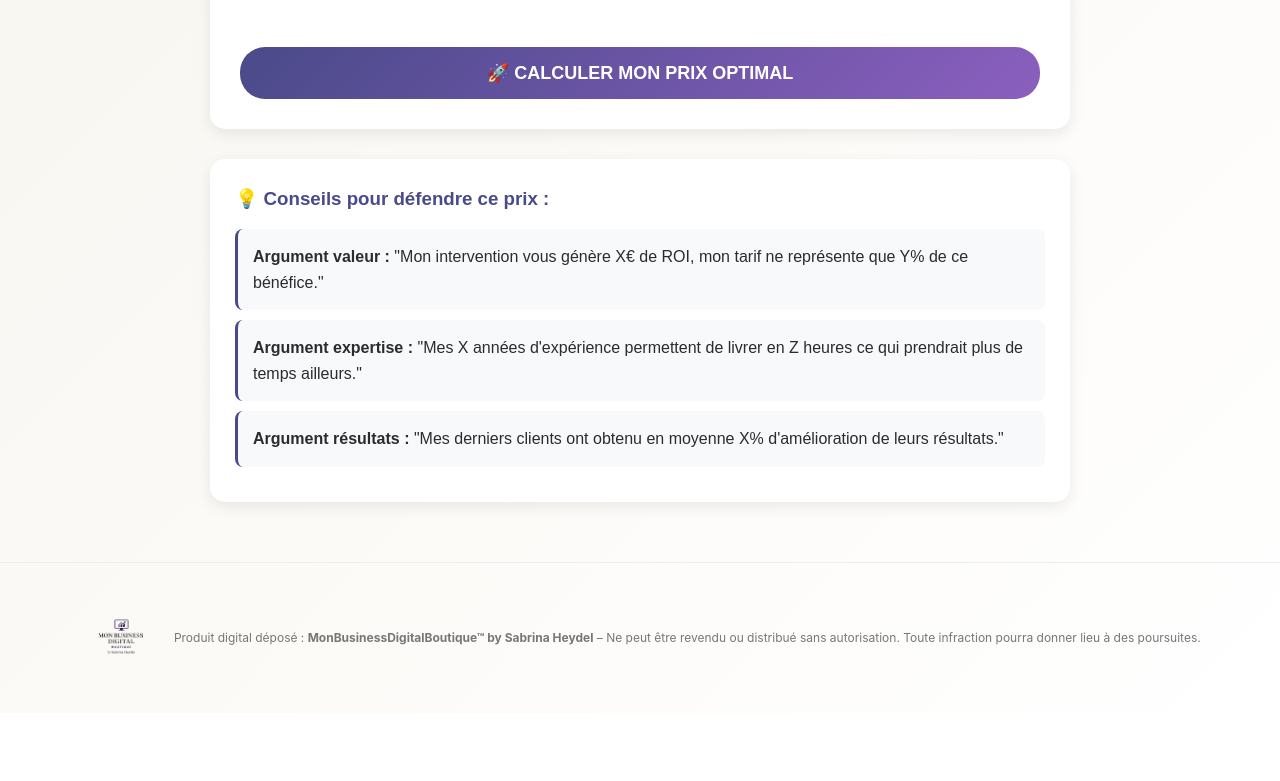
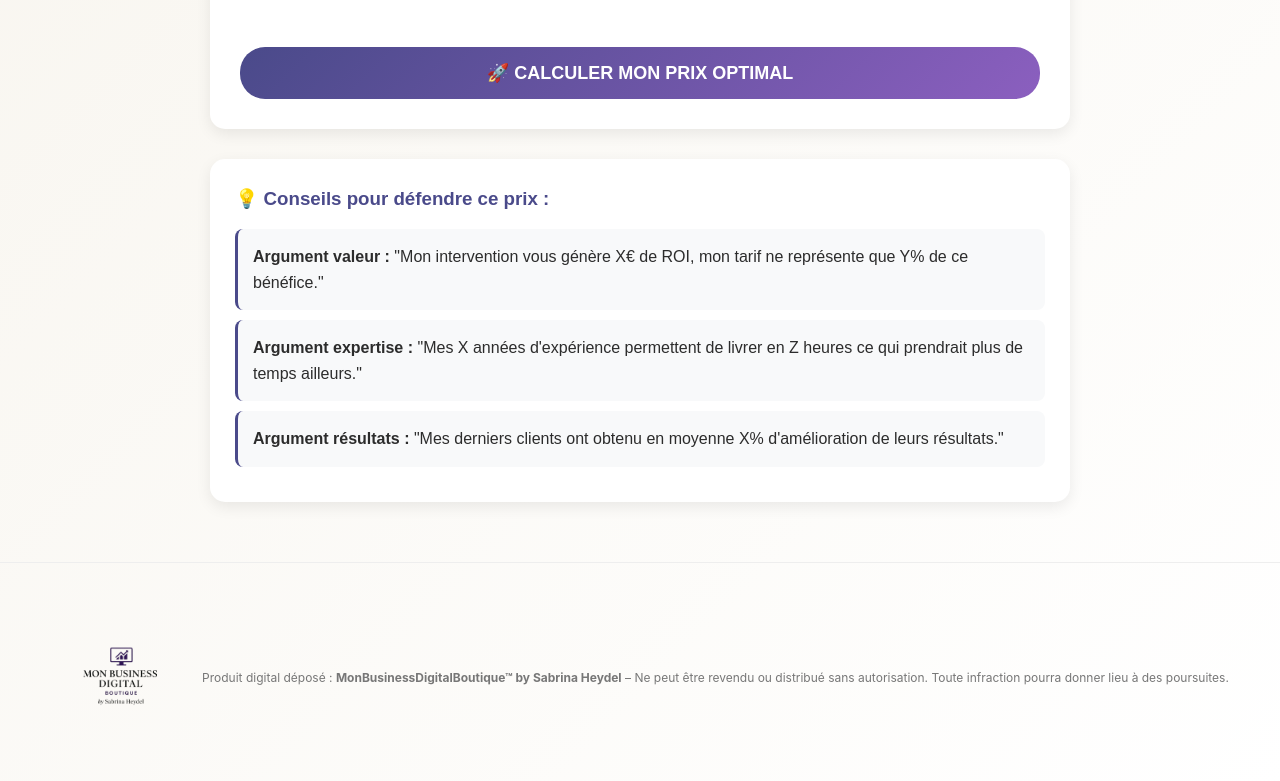
Before and after one commit to sabrinaheydel-afk/calculateur-pricing-pro, a plain HTML site: page index.html in a window 1280 px wide. Shown: the part 1312-2093 px from the top of the page. Before the commit the page ends 2025 px from the top, so only its background shows below. Drawn offline with Linux system fonts and the light colour scheme.

Commit message:
Update index.html

```diff
--- a/index.html
+++ b/index.html
@@ -482,7 +482,7 @@
     <footer style="width:100%; margin-top:40px; padding:15px 0; text-align:center; border-top:1px solid #eee; font-size:12px; color:#777; font-family:Inter, Arial, sans-serif; position:relative;">
   <div style="display:flex; align-items:center; justify-content:center; gap:10px; flex-wrap:wrap;">
     <!-- Logo -->
-    <img src="logo.png" alt="MonBusinessDigital Logo" style="height:120px; object-fit:contain;" />
+    <img src="logo.png" alt="MonBusinessDigital Logo" style="height:200px; object-fit:contain;" />
 
     <!-- Texte légal -->
     <span>
```
